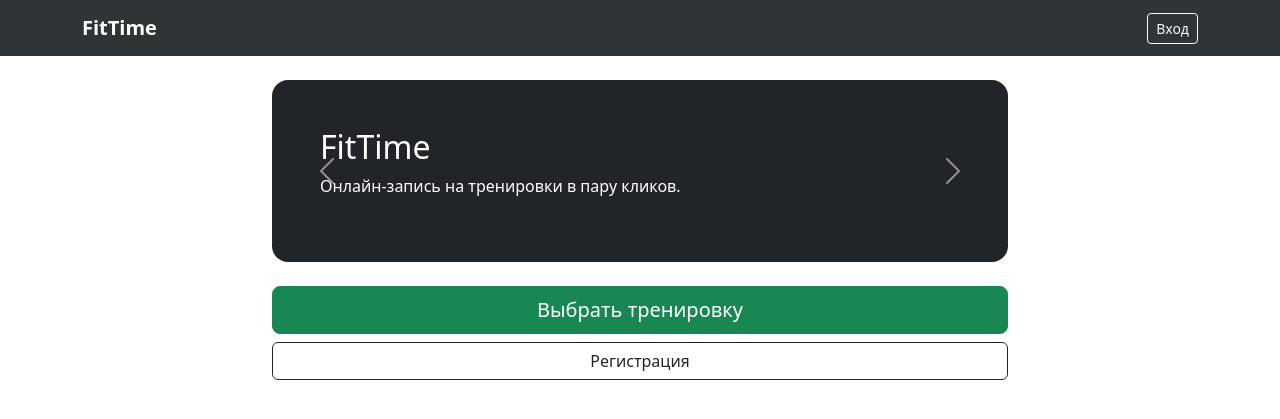
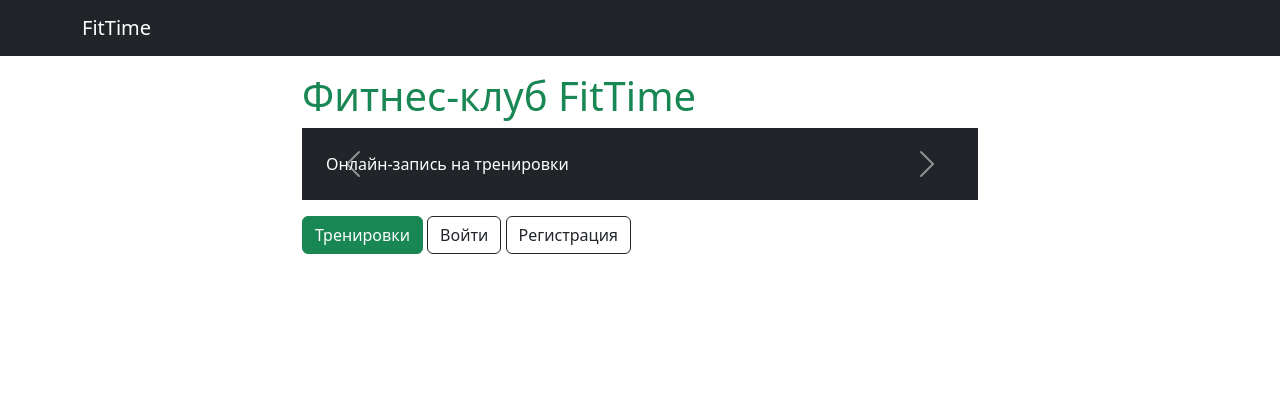
Before and after one commit to Denis-debuger/FitTime_Demo_exam, a Django app: page / in a window 1280 px wide. Shown: the top 419 px of the page. Run offline with Django 5.2, Linux system fonts and the light colour scheme; data comes from the database, SQL or seed files in the repository; data that the repository does not hold is empty.

Commit message:
Simplify FitTime demo templates

```diff
--- a/club/templates/club/base.html
+++ b/club/templates/club/base.html
@@ -6,26 +6,20 @@
   <title>FitTime</title>
   <link href="https://cdn.jsdelivr.net/npm/bootstrap@5.3.3/dist/css/bootstrap.min.css" rel="stylesheet">
   <style>
-    body{background:#fff;color:#2f3437}.navbar,.btn-dark{background:#2f3437!important}.text-green{color:#198754}.card{border-radius:18px}.btn-success{background:#198754}.page{max-width:760px}.form-control,.form-select{border-radius:12px}
+    body{background:#fff;color:#333}.green{color:#198754}.box{border:1px solid #ddd;border-radius:12px;padding:16px;margin-bottom:16px}input,select,textarea{width:100%;padding:8px;margin-top:4px}
   </style>
 </head>
 <body>
-<nav class="navbar navbar-dark navbar-expand-lg">
-  <div class="container"><a class="navbar-brand fw-bold" href="/">FitTime</a>
-    <div class="d-flex gap-2">
-      {% if user.is_authenticated %}
-        <a class="btn btn-outline-light btn-sm" href="{% url 'cabinet' %}">Кабинет</a>
-        <a class="btn btn-outline-light btn-sm" href="{% url 'logout' %}">Выход</a>
-      {% else %}
-        <a class="btn btn-outline-light btn-sm" href="{% url 'login' %}">Вход</a>
-      {% endif %}
-    </div>
+<nav class="navbar navbar-dark bg-dark mb-3">
+  <div class="container">
+    <a class="navbar-brand" href="/">FitTime</a>
+    {% if user.is_authenticated %}<a class="btn btn-light btn-sm" href="{% url 'logout' %}">Выход</a>{% endif %}
   </div>
 </nav>
-<main class="container page py-4">
+<div class="container" style="max-width:700px">
   {% for message in messages %}<div class="alert alert-info">{{ message }}</div>{% endfor %}
   {% block content %}{% endblock %}
-</main>
+</div>
 <script src="https://cdn.jsdelivr.net/npm/bootstrap@5.3.3/dist/js/bootstrap.bundle.min.js"></script>
 </body>
 </html>
--- a/club/templates/club/home.html
+++ b/club/templates/club/home.html
@@ -1,13 +1,16 @@
 {% extends 'club/base.html' %}
 {% block content %}
-<div id="info" class="carousel slide mb-4" data-bs-ride="carousel">
-  <div class="carousel-inner rounded-4">
-    <div class="carousel-item active bg-dark text-white p-5"><h2>FitTime</h2><p>Онлайн-запись на тренировки в пару кликов.</p></div>
-    <div class="carousel-item bg-success text-white p-5"><h2>Преимущества</h2><p>Удобное расписание, понятные цены и быстрый личный кабинет.</p></div>
-    <div class="carousel-item bg-light p-5"><h2 class="text-green">Акция</h2><p>Первичное посещение — отличный старт для новых клиентов.</p></div>
+<h1 class="green">Фитнес-клуб FitTime</h1>
+<div id="slider" class="carousel slide mb-3">
+  <div class="carousel-inner">
+    <div class="carousel-item active p-4 bg-dark text-white">Онлайн-запись на тренировки</div>
+    <div class="carousel-item p-4 bg-success text-white">Удобное расписание и разные направления</div>
+    <div class="carousel-item p-4 bg-light">Акции для новых клиентов</div>
   </div>
-  <button class="carousel-control-prev" type="button" data-bs-target="#info" data-bs-slide="prev"><span class="carousel-control-prev-icon"></span></button>
-  <button class="carousel-control-next" type="button" data-bs-target="#info" data-bs-slide="next"><span class="carousel-control-next-icon"></span></button>
+  <button class="carousel-control-prev" data-bs-target="#slider" data-bs-slide="prev"><span class="carousel-control-prev-icon"></span></button>
+  <button class="carousel-control-next" data-bs-target="#slider" data-bs-slide="next"><span class="carousel-control-next-icon"></span></button>
 </div>
-<div class="d-grid gap-2"><a class="btn btn-success btn-lg" href="{% url 'trainings' %}">Выбрать тренировку</a><a class="btn btn-outline-dark" href="{% url 'register' %}">Регистрация</a></div>
+<a class="btn btn-success" href="{% url 'trainings' %}">Тренировки</a>
+<a class="btn btn-outline-dark" href="{% url 'login' %}">Войти</a>
+<a class="btn btn-outline-dark" href="{% url 'register' %}">Регистрация</a>
 {% endblock %}
```
Also changed, not shown: club/templates/club/admin_panel.html (+16 -8 lines), club/templates/club/booking_form.html (+9 -6 lines), club/templates/club/cabinet.html (+12 -5 lines), club/templates/club/login.html (+10 -6 lines), club/templates/club/register.html (+10 -6 lines), club/templates/club/trainings.html (+12 -8 lines), club/templatetags/form_tags.py (deleted, +0 -7 lines), club/templatetags/__init__.py (deleted).
